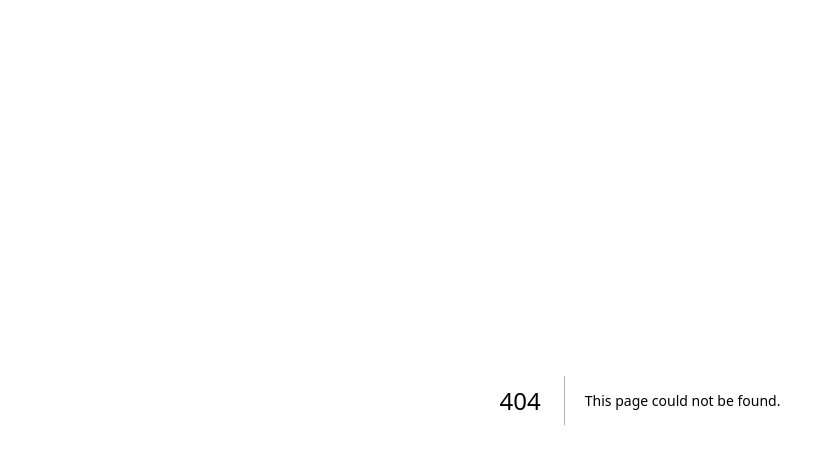
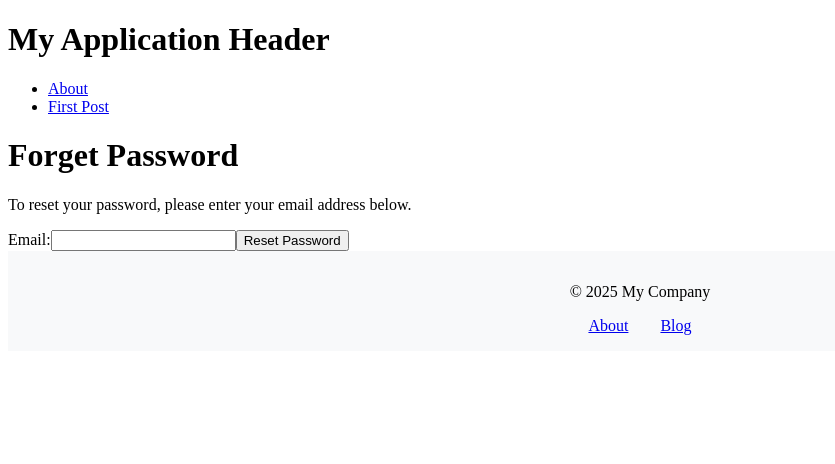
Before and after one commit to natanmuletahunde/next-tut, a Next.js app: page /forget-password in a window 1280 px wide. Before the commit this address had no page. Shown: the top 464 px of the page, without its empty margins (0-835 px from the left). Built offline with nearby package versions, Linux system fonts and the light colour scheme.

Commit message:
create the  custome footer and header

```diff
--- /dev/null
+++ b/src/app/(auth)/forget-password/page.tsx
@@ -0,0 +1,13 @@
+export default async function ForgetPassword() {
+  return (
+    <div>
+      <h1>Forget Password</h1>
+      <p>To reset your password, please enter your email address below.</p>
+      <form>
+        <label htmlFor="email">Email:</label>
+        <input type="email" id="email" name="email" required />
+        <button type="submit">Reset Password</button>
+      </form>
+    </div>
+  );
+}
--- a/src/app/_lib/page.tsx
+++ b/src/app/_lib/page.tsx
@@ -1,4 +1,4 @@
-export default function Page() {
+export default function PrivateRoute() {
     return (
         <div>
             <h2>Welcome to the Hello World App!</h2>        </div>
--- /dev/null
+++ b/src/app/components/Footer.tsx
@@ -0,0 +1,11 @@
+export default function Footer() {
+  return (
+    <footer style={{ textAlign: 'center', padding: '1rem', background: '#f8f9fa' }}>
+      <p>&copy; {new Date().getFullYear()} My Company</p>
+      <nav>
+        <a href="/about" style={{ margin: '0 1rem' }}>About</a>
+        <a href="/blog" style={{ margin: '0 1rem' }}>Blog</a>
+      </nav>
+    </footer>
+  );
+}
--- /dev/null
+++ b/src/app/components/Header.tsx
@@ -0,0 +1,13 @@
+export default function Header() {
+    return (
+        <header>
+            <h1>My Application Header</h1>
+            <nav>
+                <ul>
+                    <li><a href="/about">About</a></li>
+                    <li><a href="/blog/first">First Post</a></li>
+                </ul>
+            </nav>
+        </header>
+    );
+}
--- a/src/app/layout.tsx
+++ b/src/app/layout.tsx
@@ -1,16 +1,24 @@
+// app/layout.tsx
+import Header from './components/Header';
+import Footer from './components/Footer';
+
 export const metadata = {
   title: 'Next.js',
   description: 'Generated by Next.js',
-}
+};
 
 export default function RootLayout({
   children,
 }: {
-  children: React.ReactNode
+  children: React.ReactNode;
 }) {
   return (
     <html lang="en">
-      <body>{children}</body>
+      <body>
+        <Header />
+        {children}
+        <Footer />
+      </body>
     </html>
-  )
+  );
 }
```
Also changed, not shown: src/app/(auth)/login/page.tsx (added, +17 -0 lines), src/app/(auth)/register/page.tsx (added, +20 -0 lines).
